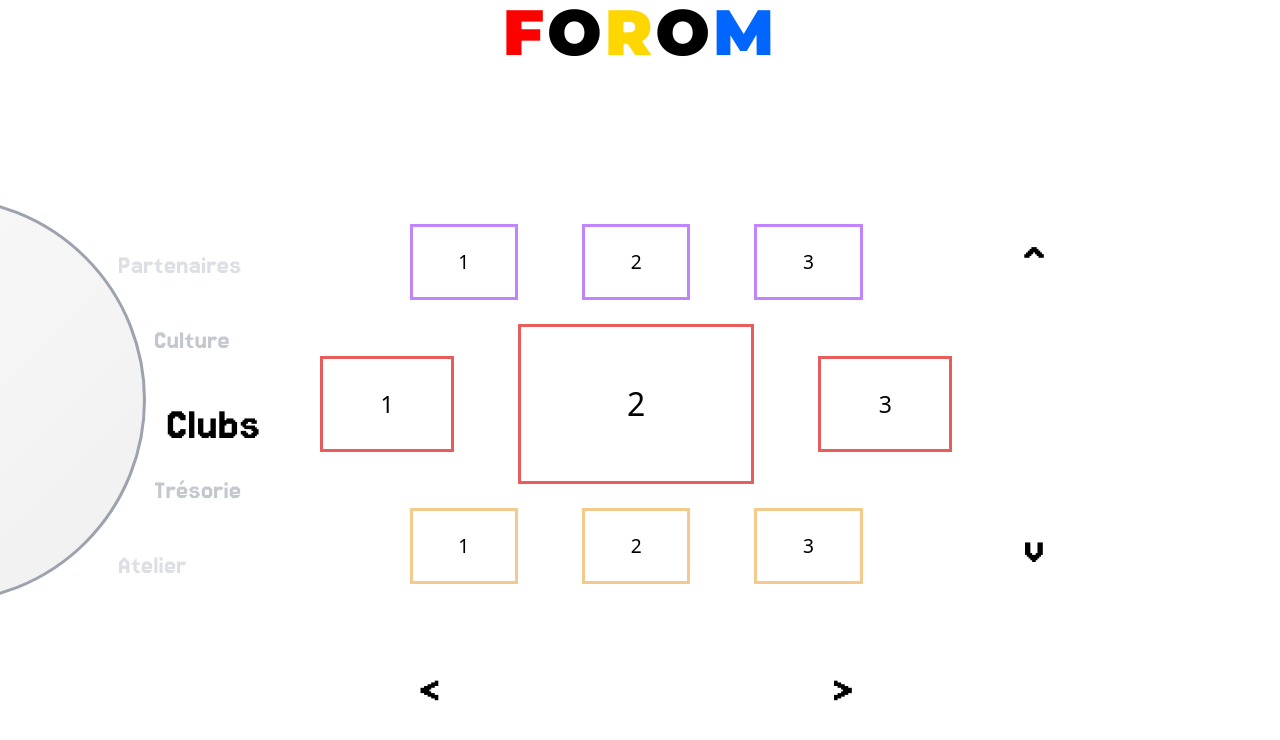
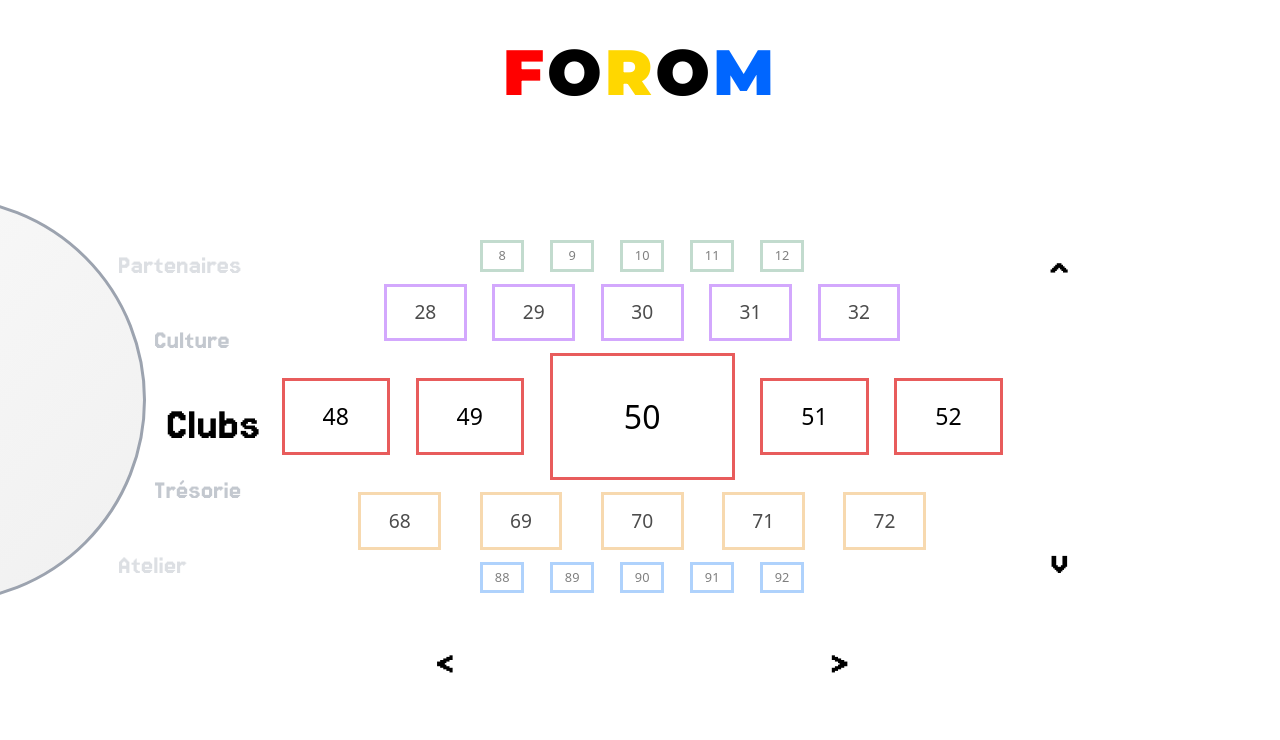
Before and after one commit to Forom-ets/forom, a React (Vite) app: page / in a window 1280 px wide. Shown: the top 740 px of the page. Built offline with nearby package versions, Linux system fonts and the light colour scheme.

Commit message:
The 5x5 logic grid

```diff
--- a/src/components/CarouselGrid.tsx
+++ b/src/components/CarouselGrid.tsx
@@ -27,18 +27,20 @@ const CATEGORY_COLORS: Record<string, string> = {
 /** Fallback color for categories without defined colors */
 const DEFAULT_COLOR = '#E5E7EB'
 
-/** Maximum horizontal scroll index */
-const MAX_HORIZONTAL_INDEX = 10
+/** Maximum horizontal scroll index (20 rectangles per row - 5 visible = 15) */
+const MAX_HORIZONTAL_INDEX = 17
 
 /** Shared styles for navigation buttons */
 const navButtonStyle: React.CSSProperties = {
   fontFamily: "'Jersey 15', sans-serif",
-  fontSize: '48px',
+  fontSize: '42px',
   color: 'black',
   background: 'none',
   border: 'none',
   cursor: 'pointer',
   lineHeight: 1,
+  padding: '8px',
+  userSelect: 'none',
 }
 
 // =============================================================================
@@ -50,7 +52,8 @@ export function CarouselGrid({
   activeCategory,
   onCategoryChange,
 }: CarouselGridProps) {
-  const [horizontalIndex, setHorizontalIndex] = useState(0)
+  // Start at position 10 so center rectangle shows 10 (middle of 0-19)
+  const [horizontalIndex, setHorizontalIndex] = useState(10)
   const activeIndex = categories.indexOf(activeCategory)
 
   // ---------------------------------------------------------------------------
@@ -77,7 +80,8 @@ export function CarouselGrid({
   }
 
   const handlePrevVideo = () => {
-    if (horizontalIndex > 0) setHorizontalIndex(horizontalIndex - 1)
+    // Don't go below 0 (leftmost column shows 0)
+    if (horizontalIndex > 2) setHorizontalIndex(horizontalIndex - 1)
   }
 
   const handleNextVideo = () => {
@@ -91,18 +95,26 @@ export function CarouselGrid({
   /** Renders a video placeholder box with responsive sizing */
   const renderVideoBox = (
     borderColor: string,
-    num: number,
+    num: number | null,
     isCentered = false,
-    isSmall = false
+    isSmall = false,
+    isExtraSmall = false
   ) => {
+    // Don't render if num is null (out of bounds)
+    if (num === null) return null
+
     const dimensions = isCentered
-      ? { width: '18vw', height: '12vw', minWidth: '180px', minHeight: '120px' }
+      ? { width: '14vw', height: '9.5vw', minWidth: '140px', minHeight: '95px' }
+      : isExtraSmall
+        ? { width: '3vw', height: '2vw', minWidth: '30px', minHeight: '20px' }
         : isSmall
-        ? { width: '8vw', height: '5.5vw', minWidth: '80px', minHeight: '55px' }
-        : { width: '10vw', height: '7vw', minWidth: '100px', minHeight: '70px' }
+          ? { width: '6vw', height: '4vw', minWidth: '60px', minHeight: '40px' }
+          : { width: '8vw', height: '5.5vw', minWidth: '80px', minHeight: '55px' }
 
     const fontSize = isCentered
       ? 'clamp(24px, 2.5vw, 48px)'
+      : isExtraSmall
+        ? 'clamp(8px, 1vw, 14px)'
         : isSmall
           ? 'clamp(14px, 1.5vw, 24px)'
           : 'clamp(16px, 1.8vw, 28px)'
@@ -123,57 +135,116 @@ export function CarouselGrid({
     )
   }
 
-  /** Returns video number based on column position and horizontal scroll */
-  const getVideoNum = (col: number): number => horizontalIndex + col + 1
+  /** Returns video number based on row offset and column position (0-99 total, 20 per row) */
+  const getVideoNum = (rowOffset: number, col: number): number | null => {
+    // Calculate the actual category index for this row
+    const rowCategoryIndex = activeIndex + rowOffset
+    // If out of bounds, return null (row should be hidden)
+    if (rowCategoryIndex < 0 || rowCategoryIndex >= categories.length) return null
+    // Each category has 20 numbers: category 0 = 0-19, category 1 = 20-39, etc.
+    const baseNumber = rowCategoryIndex * 20
+    const num = baseNumber + horizontalIndex + col
+    // Don't show negative numbers or numbers >= 100
+    if (num < 0 || num >= 100) return null
+    return num
+  }
 
-  // Pre-compute row colors for performance
-  const topRowColor = getRowColor(-1)
+  /** Check if a row is visible (within category bounds) */
+  const isRowVisible = (rowOffset: number): boolean => {
+    const rowCategoryIndex = activeIndex + rowOffset
+    return rowCategoryIndex >= 0 && rowCategoryIndex < categories.length
+  }
+
+  // Pre-compute all row colors
+  const extraTopRowColor = getRowColor(-2)
+  const secondTopRowColor = getRowColor(-1)
   const middleRowColor = getRowColor(0)
   const bottomRowColor = getRowColor(1)
+  const extraBottomRowColor = getRowColor(2)
 
   return (
     <div
       className="fixed inset-0 flex flex-col items-center justify-center z-10 pointer-events-none"
-      style={{ paddingLeft: '25vw', paddingRight: '10vw', paddingTop: '20vh', paddingBottom: '10vh' }}
+      style={{ paddingLeft: '22vw', paddingRight: '22vw', paddingTop: '17vh', paddingBottom: '22vh' }}
     >
       {/* Main Content - Grid centered, Vertical Navigation positioned separately */}
       <div className="relative flex items-center justify-center pointer-events-auto">
-        {/* 3x3 Grid - centered */}
-        <div className="flex flex-col items-center" style={{ gap: '3vh' }}>
-          {/* Top Row */}
+        {/* 5x5 Grid - centered */}
+        <div className="flex flex-col items-center" style={{ gap: '1.5vh' }}>
+          {/* Extra Top Row (-2) - Numbers 1-20 */}
+          {isRowVisible(-2) && (
             <motion.div
               className="flex justify-center"
-            style={{ gap: '5vw' }}
-            animate={{ opacity: activeIndex > 0 ? 1 : 0.3 }}
+              style={{ gap: '2vw' }}
+              animate={{ opacity: 0.5 }}
             >
-            {renderVideoBox(topRowColor, getVideoNum(0), false, true)}
-            {renderVideoBox(topRowColor, getVideoNum(1), false, true)}
-            {renderVideoBox(topRowColor, getVideoNum(2), false, true)}
+              {renderVideoBox(extraTopRowColor, getVideoNum(-2, -2), false, false, true)}
+              {renderVideoBox(extraTopRowColor, getVideoNum(-2, -1), false, false, true)}
+              {renderVideoBox(extraTopRowColor, getVideoNum(-2, 0), false, false, true)}
+              {renderVideoBox(extraTopRowColor, getVideoNum(-2, 1), false, false, true)}
+              {renderVideoBox(extraTopRowColor, getVideoNum(-2, 2), false, false, true)}
             </motion.div>
+          )}
 
-          {/* Middle Row - Active with larger center box */}
-          <div className="flex items-center justify-center" style={{ gap: '5vw' }}>
-            {renderVideoBox(middleRowColor, getVideoNum(0))}
-            {renderVideoBox(middleRowColor, getVideoNum(1), true)}
-            {renderVideoBox(middleRowColor, getVideoNum(2))}
+          {/* Second Top Row (-1) - Numbers 21-40 */}
+          {isRowVisible(-1) && (
+            <motion.div
+              className="flex justify-center"
+              style={{ gap: '2vw' }}
+              animate={{ opacity: 0.7 }}
+            >
+              {renderVideoBox(secondTopRowColor, getVideoNum(-1, -2), false, true)}
+              {renderVideoBox(secondTopRowColor, getVideoNum(-1, -1), false, true)}
+              {renderVideoBox(secondTopRowColor, getVideoNum(-1, 0), false, true)}
+              {renderVideoBox(secondTopRowColor, getVideoNum(-1, 1), false, true)}
+              {renderVideoBox(secondTopRowColor, getVideoNum(-1, 2), false, true)}
+            </motion.div>
+          )}
+
+          {/* Middle Row (0) - Numbers 41-60 - Active with larger center box */}
+          <div className="flex items-center justify-center" style={{ gap: '2vw' }}>
+            {renderVideoBox(middleRowColor, getVideoNum(0, -2))}
+            {renderVideoBox(middleRowColor, getVideoNum(0, -1))}
+            {renderVideoBox(middleRowColor, getVideoNum(0, 0), true)}
+            {renderVideoBox(middleRowColor, getVideoNum(0, 1))}
+            {renderVideoBox(middleRowColor, getVideoNum(0, 2))}
           </div>
 
-          {/* Bottom Row */}
+          {/* Second Bottom Row (+1) - Numbers 61-80 */}
+          {isRowVisible(1) && (
             <motion.div
               className="flex justify-center"
-            style={{ gap: '5vw' }}
-            animate={{ opacity: activeIndex < categories.length - 1 ? 1 : 0.3 }}
+              style={{ gap: '3vw' }}
+              animate={{ opacity: 0.7 }}
             >
-            {renderVideoBox(bottomRowColor, getVideoNum(0), false, true)}
-            {renderVideoBox(bottomRowColor, getVideoNum(1), false, true)}
-            {renderVideoBox(bottomRowColor, getVideoNum(2), false, true)}
+              {renderVideoBox(bottomRowColor, getVideoNum(1, -2), false, true)}
+              {renderVideoBox(bottomRowColor, getVideoNum(1, -1), false, true)}
+              {renderVideoBox(bottomRowColor, getVideoNum(1, 0), false, true)}
+              {renderVideoBox(bottomRowColor, getVideoNum(1, 1), false, true)}
+              {renderVideoBox(bottomRowColor, getVideoNum(1, 2), false, true)}
             </motion.div>
+          )}
+
+          {/* Extra Bottom Row (+2) - Numbers 81-100 */}
+          {isRowVisible(2) && (
+            <motion.div
+              className="flex justify-center"
+              style={{ gap: '2vw' }}
+              animate={{ opacity: 0.5 }}
+            >
+              {renderVideoBox(extraBottomRowColor, getVideoNum(2, -2), false, false, true)}
+              {renderVideoBox(extraBottomRowColor, getVideoNum(2, -1), false, false, true)}
+              {renderVideoBox(extraBottomRowColor, getVideoNum(2, 0), false, false, true)}
+              {renderVideoBox(extraBottomRowColor, getVideoNum(2, 1), false, false, true)}
+              {renderVideoBox(extraBottomRowColor, getVideoNum(2, 2), false, false, true)}
+            </motion.div>
+          )}
         </div>
 
         {/* Vertical Navigation - positioned to the right of grid */}
         <nav
-          className="absolute flex flex-col items-center justify-center"
-          style={{ gap: '20px', left: '100%', marginLeft: '5vw' }}
+          className="absolute flex flex-col items-center justify-center pointer-events-auto"
+          style={{ gap: '15px', left: '100%', marginLeft: '3vw' }}
           aria-label="Category navigation"
         >
           <motion.button
@@ -215,7 +286,7 @@ export function CarouselGrid({
       {/* Horizontal Navigation - Below Grid */}
       <nav
         className="flex items-center justify-center pointer-events-auto"
-        style={{ marginTop: '10vh', gap: '40px' }}
+        style={{ marginTop: '5vh', gap: '30px' }}
         aria-label="Video navigation"
       >
         <motion.button
--- a/src/components/Header.tsx
+++ b/src/components/Header.tsx
@@ -30,6 +30,7 @@ export function Header() {
       animate={{ opacity: 1, y: 0 }}
       transition={{ duration: 0.5 }}
       className="bg-white py-6 px-16"
+      style={{ paddingTop: '5vh' }}
     >
       <div className="flex items-center justify-center gap-4">
         {LOGO_LETTERS.map((letter, index) => (
```
Lines whose indentation alone changed are shown as unchanged.
